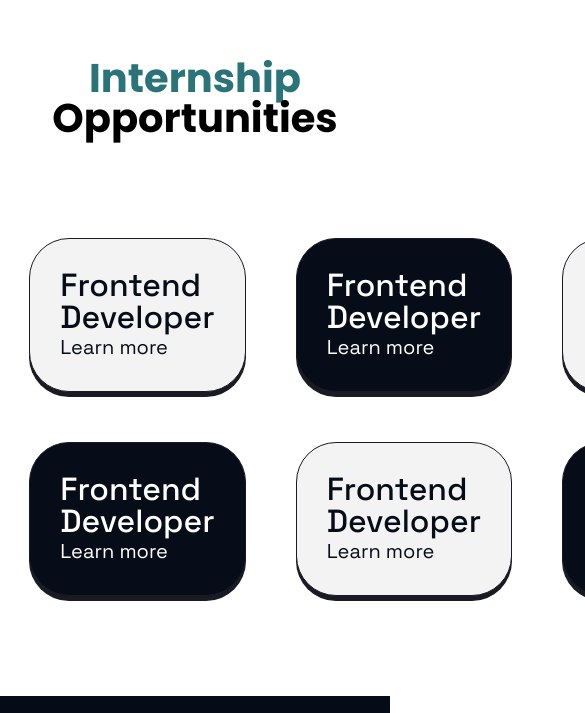
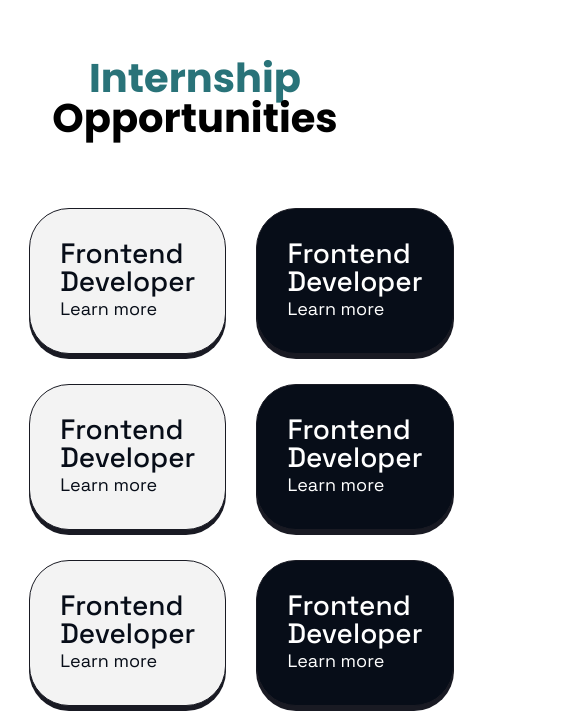
Before and after one commit to Akbarshoh404/TeenVision, a React (Create React App) app: page / in a window 390 px wide. Shown: the part 2131-2844 px from the top of the page, 585 px wide, since content can reach past the window. Built offline with nearby package versions, Linux system fonts and the light colour scheme; a web font is replaced by a local one.

Commit message:
demo responsive home section 3

```diff
--- a/src/Landing/Home/Section3/style.module.scss
+++ b/src/Landing/Home/Section3/style.module.scss
@@ -111,3 +111,50 @@
     height: 100%;
   }
 }
+
+@media (max-width: 1500px) {
+  .cards {
+    gap: 30px;
+  }
+
+  .p1 {
+    font-size: 28px;
+  }
+
+  .p2 {
+    font-size: 18px;
+  }
+}
+
+@media (max-width: 1300px) {
+  .container {
+    gap: 70px;
+  }
+  .cards {
+    gap: 50px;
+    grid-template-columns: repeat(2, 1fr);
+  }
+
+  .p1 {
+    font-size: 32px;
+  }
+
+  .p2 {
+    font-size: 20px;
+  }
+}
+
+@media (max-width: 1050px) {
+  .cards {
+    gap: 30px;
+    grid-template-columns: repeat(2, 1fr);
+  }
+
+  .p1 {
+    font-size: 28px;
+  }
+
+  .p2 {
+    font-size: 18px;
+  }
+}
```
